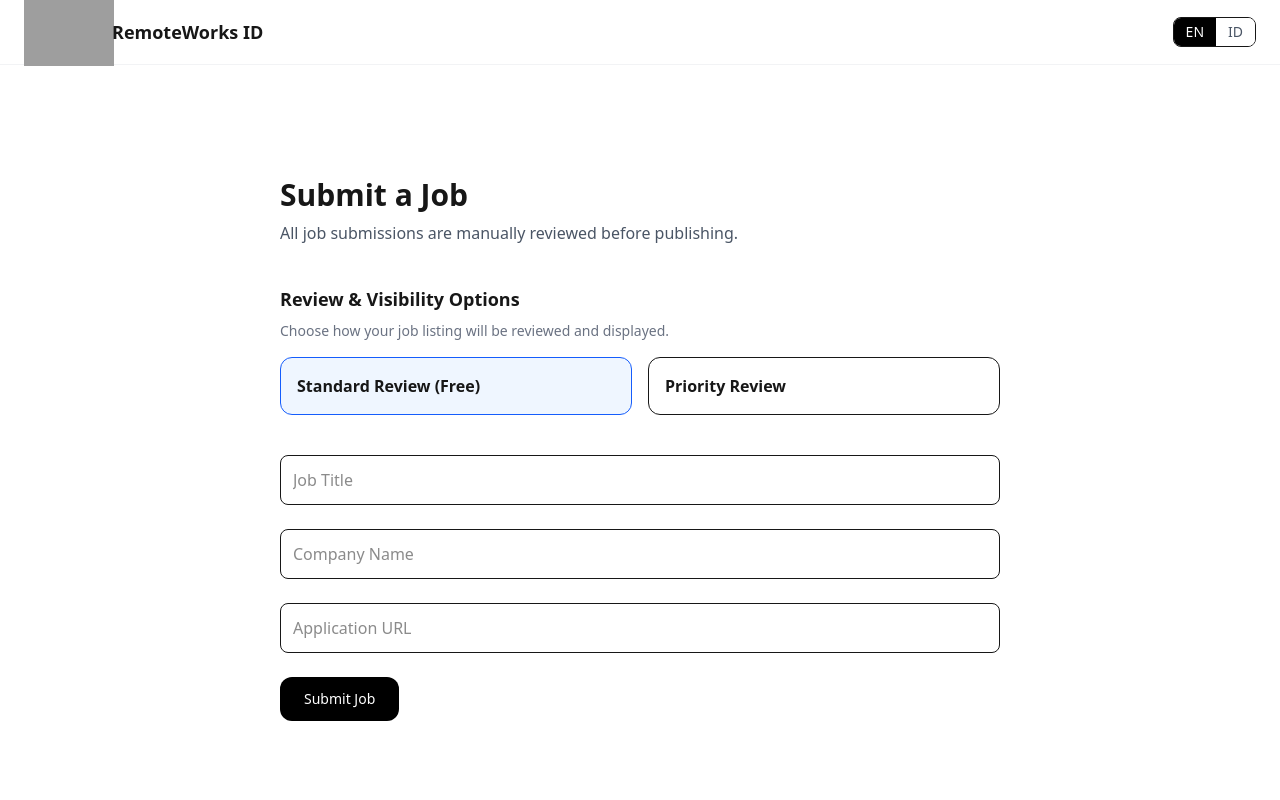
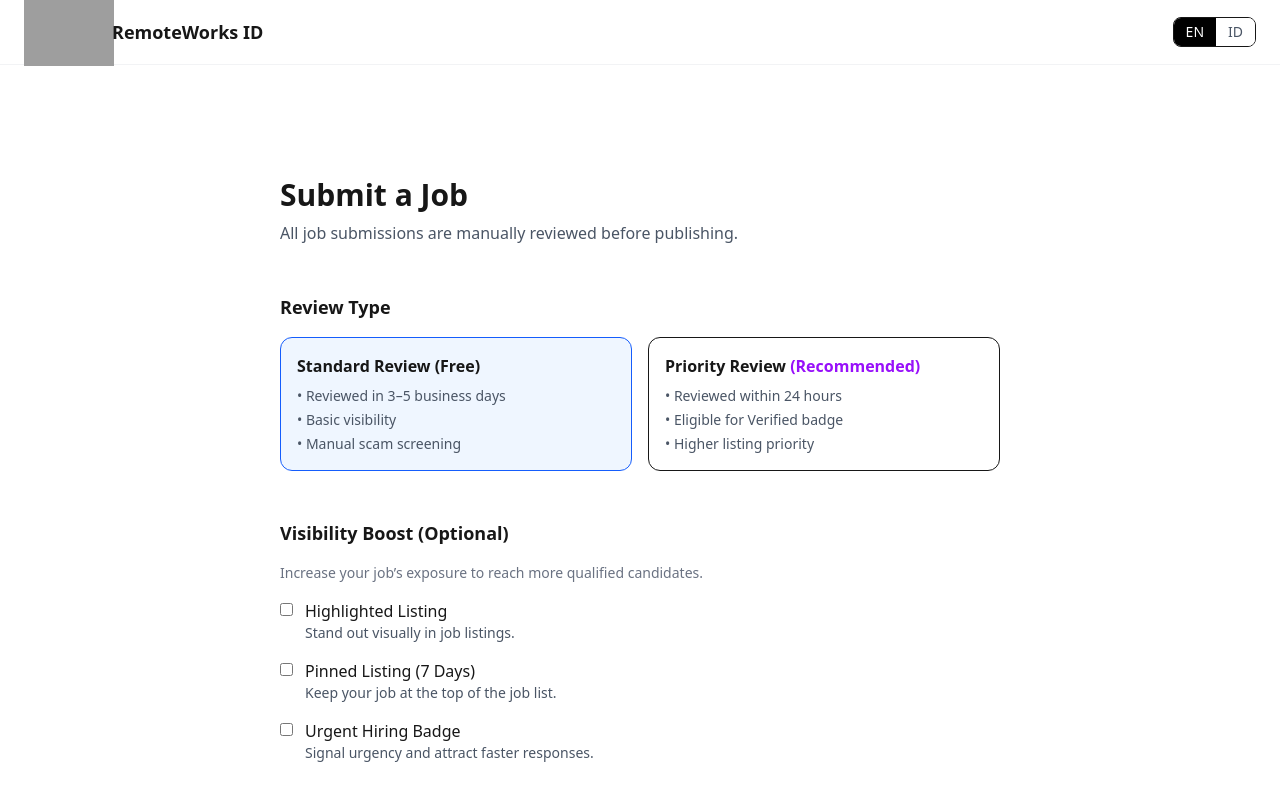
Before and after one commit to megakasmin/remoteworks-id, a Next.js app: page /employers/submit-job in a window 1280 px wide. Shown: the top 800 px of the page. Built offline with nearby package versions, Linux system fonts and the light colour scheme; grey boxes are pictures that could not be loaded.

Commit message:
Update Submit Job Page

```diff
--- a/app/employers/submit-job/page.tsx
+++ b/app/employers/submit-job/page.tsx
@@ -1,20 +1,22 @@
 "use client";
 
+import { useState } from "react";
+import { useRouter } from "next/navigation";
 import Button from "@/components/ui/Button";
-import { useRouter } from "next/navigation";
-import { useState } from "react";
 import { useLanguage } from "@/components/language/LanguageContext";
 
 export default function SubmitJobPage() {
+  const router = useRouter();
   const { language } = useLanguage();
   const isEN = language === "en";
 
-  const [priorityReview, setPriorityReview] = useState(false);
-  const [highlighted, setHighlighted] = useState(false);
+  /* REVIEW & VISIBILITY STATE */
   const [reviewType, setReviewType] =
     useState<"standard" | "priority">("standard");
 
-  const router = useRouter();
+  const [highlighted, setHighlighted] = useState(false);
+  const [pinned, setPinned] = useState(false);
+  const [urgent, setUrgent] = useState(false);
 
   function handleSubmit(e: React.FormEvent) {
     e.preventDefault();
@@ -22,32 +24,28 @@ export default function SubmitJobPage() {
   }
 
   return (
-    <main className="max-w-3xl mx-auto px-6 py-16 space-y-10">
+    <main className="max-w-3xl mx-auto px-6 py-16 space-y-12">
+
       {/* HEADER */}
       <section className="space-y-2">
         <h1 className="text-3xl font-bold">
-          {isEN ? "Submit a Job" : "Submit Lowongan"}
+          {isEN ? "Submit a Job" : "Kirim Lowongan"}
         </h1>
         <p className="text-gray-600">
           {isEN
             ? "All job submissions are manually reviewed before publishing."
-            : "Semua lowongan akan ditinjau manual sebelum dipublikasikan."}
+            : "Semua lowongan ditinjau secara manual sebelum dipublikasikan."}
         </p>
       </section>
 
-      {/* REVIEW OPTIONS */}
-      <section className="mt-8">
-        <h2 className="text-lg font-semibold mb-2">
-          {isEN ? "Review & Visibility Options" : "Opsi Review & Visibilitas"}
+      {/* REVIEW TYPE */}
+      <section className="space-y-4">
+        <h2 className="text-lg font-semibold">
+          {isEN ? "Review Type" : "Jenis Review"}
         </h2>
-        <p className="text-sm text-gray-500 mb-4">
-          {isEN
-            ? "Choose how your job listing will be reviewed and displayed."
-            : "Pilih bagaimana lowongan Anda akan ditinjau dan ditampilkan."}
-        </p>
 
-        <div className="grid gap-4 md:grid-cols-2">
-          {/* Standard */}
+        <div className="grid md:grid-cols-2 gap-4">
+          {/* STANDARD */}
           <button
             type="button"
             onClick={() => setReviewType("standard")}
@@ -60,9 +58,14 @@ export default function SubmitJobPage() {
             <h3 className="font-semibold">
               {isEN ? "Standard Review (Free)" : "Review Standar (Gratis)"}
             </h3>
+            <ul className="text-sm text-gray-600 mt-2 space-y-1">
+              <li>• {isEN ? "Reviewed in 3–5 business days" : "Ditinjau 3–5 hari kerja"}</li>
+              <li>• {isEN ? "Basic visibility" : "Visibilitas standar"}</li>
+              <li>• {isEN ? "Manual scam screening" : "Pemeriksaan penipuan manual"}</li>
+            </ul>
           </button>
 
-          {/* Priority */}
+          {/* PRIORITY */}
           <button
             type="button"
             onClick={() => setReviewType("priority")}
@@ -73,10 +76,107 @@ export default function SubmitJobPage() {
             }`}
           >
             <h3 className="font-semibold">
-              {isEN ? "Priority Review" : "Review Prioritas"}
+              {isEN ? "Priority Review" : "Review Prioritas"}{" "}
+              <span className="text-purple-600">(Recommended)</span>
             </h3>
+            <ul className="text-sm text-gray-600 mt-2 space-y-1">
+              <li>• {isEN ? "Reviewed within 24 hours" : "Ditinjau dalam 24 jam"}</li>
+              <li>• {isEN ? "Eligible for Verified badge" : "Berpeluang mendapat badge Verified"}</li>
+              <li>• {isEN ? "Higher listing priority" : "Prioritas tampilan lebih tinggi"}</li>
+            </ul>
           </button>
         </div>
+      </section>
+
+      {/* VISIBILITY BOOST */}
+      <section className="space-y-4">
+        <h2 className="text-lg font-semibold">
+          {isEN ? "Visibility Boost (Optional)" : "Peningkatan Visibilitas (Opsional)"}
+        </h2>
+
+        <p className="text-sm text-gray-500">
+          {isEN
+            ? "Increase your job’s exposure to reach more qualified candidates."
+            : "Tingkatkan visibilitas lowongan untuk menjangkau kandidat yang lebih relevan."}
+        </p>
+
+        <div className="space-y-4">
+          <label className="flex items-start gap-3 cursor-pointer">
+            <input
+              type="checkbox"
+              checked={highlighted}
+              onChange={() => setHighlighted(!highlighted)}
+              className="mt-1"
+            />
+            <div>
+              <p className="font-medium">
+                {isEN ? "Highlighted Listing" : "Lowongan Disorot"}
+              </p>
+              <p className="text-sm text-gray-600">
+                {isEN
+                  ? "Stand out visually in job listings."
+                  : "Tampil lebih menonjol di daftar pekerjaan."}
+              </p>
+            </div>
+          </label>
+
+          <label className="flex items-start gap-3 cursor-pointer">
+            <input
+              type="checkbox"
+              checked={pinned}
+              onChange={() => setPinned(!pinned)}
+              className="mt-1"
+            />
+            <div>
+              <p className="font-medium">
+                {isEN ? "Pinned Listing (7 Days)" : "Lowongan Dipin (7 Hari)"}
+              </p>
+              <p className="text-sm text-gray-600">
+                {isEN
+                  ? "Keep your job at the top of the job list."
+                  : "Lowongan tetap di bagian atas daftar."}
+              </p>
+            </div>
+          </label>
+
+          <label className="flex items-start gap-3 cursor-pointer">
+            <input
+              type="checkbox"
+              checked={urgent}
+              onChange={() => setUrgent(!urgent)}
+              className="mt-1"
+            />
+            <div>
+              <p className="font-medium">
+                {isEN ? "Urgent Hiring Badge" : "Badge Urgent Hiring"}
+              </p>
+              <p className="text-sm text-gray-600">
+                {isEN
+                  ? "Signal urgency and attract faster responses."
+                  : "Menunjukkan urgensi untuk menarik respon lebih cepat."}
+              </p>
+            </div>
+          </label>
+        </div>
+      </section>
+
+      {/* TRUST & SAFETY */}
+      <section className="border-t pt-6 space-y-3">
+        <h3 className="text-sm font-semibold text-gray-700">
+          {isEN ? "Trust & Safety Assurance" : "Jaminan Keamanan & Kepercayaan"}
+        </h3>
+
+        <ul className="text-sm text-gray-600 space-y-1">
+          <li>• {isEN ? "Manual job & company verification" : "Verifikasi manual lowongan & perusahaan"}</li>
+          <li>• {isEN ? "No application or listing fees" : "Tanpa biaya melamar atau mendaftar"}</li>
+          <li>• {isEN ? "Clear separation from hiring decisions" : "Tidak terlibat dalam keputusan rekrutmen"}</li>
+        </ul>
+
+        <p className="text-xs text-gray-500">
+          {isEN
+            ? "Visibility options do not guarantee hiring outcomes."
+            : "Opsi visibilitas tidak menjamin hasil perekrutan."}
+        </p>
       </section>
 
       {/* FORM */}
```
